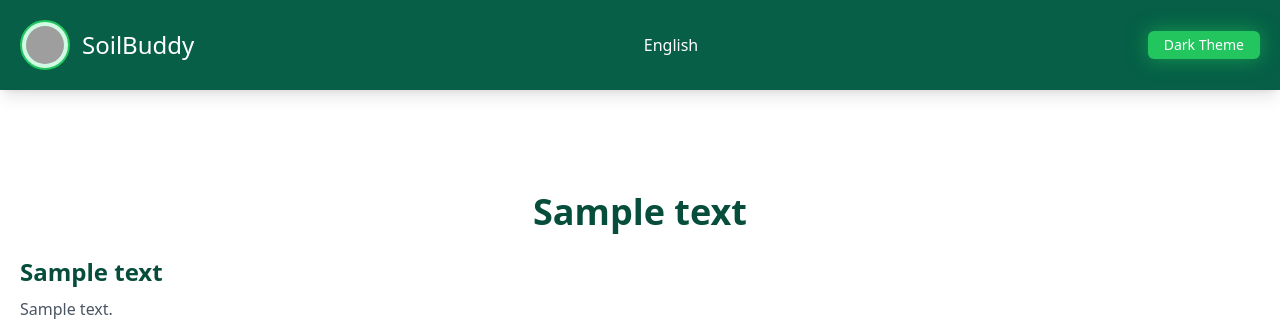
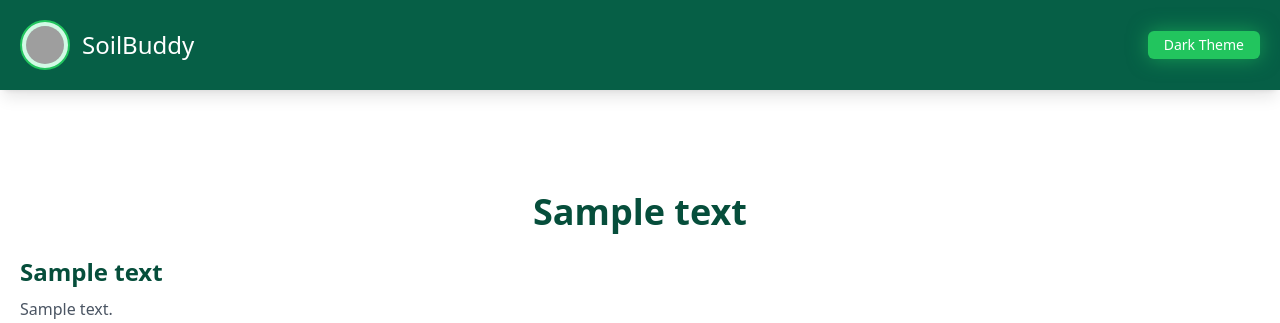
Before and after one commit to gamechangerfrombihar/SoilBuddy, a Flask app: template templates/AmritJeevan.html in a window 1280 px wide. Shown: the top 323 px of the page. Run offline with Flask 3, Linux system fonts and the light colour scheme; the template is opened without the code that fills it: most values are stand-ins (such as "Sample title", 1, 10 or a date in 2020); some libraries are stand-ins or nearby versions; grey boxes are pictures that could not be loaded.

Commit message:
Update AmritJeevan.html

```diff
--- a/templates/AmritJeevan.html
+++ b/templates/AmritJeevan.html
@@ -40,13 +40,7 @@
         <img src="{{ url_for('static', filename='SoilBuddy_Logo.png') }}" alt="SoilBuddy Logo" class="logo-img mr-3">
         <span class="text-2xl">SoilBuddy</span>
       </a>
-      <div>
-        {% if lang == 'en' %}
-          <a href="{{ url_for('set_language', lang='hi', next=request.path) }}" class="text-white hover:underline">हिन्दी</a>
-        {% else %}
-          <a href="{{ url_for('set_language', lang='en', next=request.path) }}" class="text-white hover:underline">English</a>
-        {% endif %}
-      </div>
+
       <button id="theme-toggle" class="text-white bg-green-500 border-0 py-1 px-4 focus:outline-none hover:bg-green-600 rounded-md text-sm glow-btn">
         Dark Theme
       </button>
```
